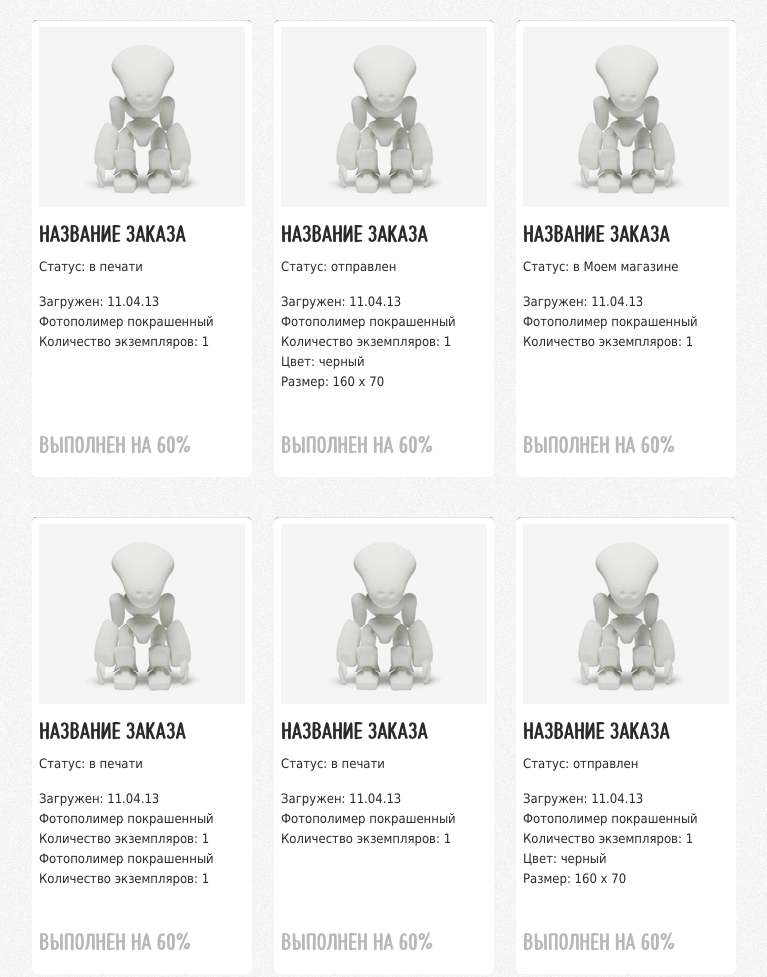
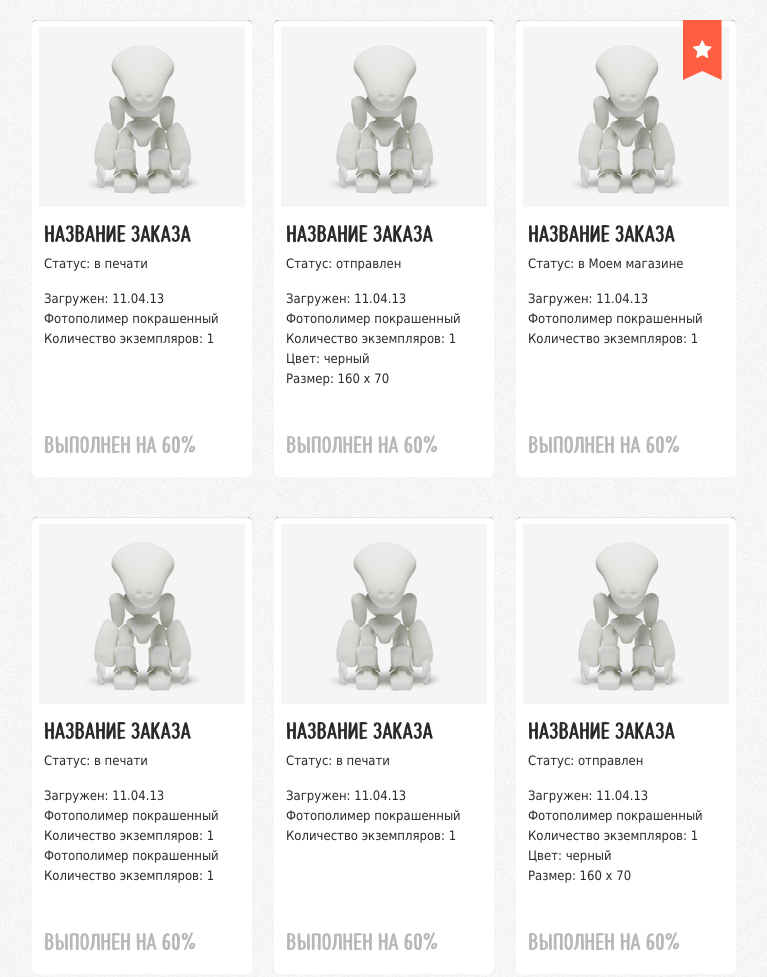
Before and after one commit to Coffalmer/ordersExample, a website: page app/index.html in a window 1280 px wide. Shown: the top 977 px of the page, without its empty margins (256-1023 px from the left). Drawn offline with Linux system fonts and the light colour scheme; files whose address does not match are found by name.

Commit message:
create clip-path favorite icon

```diff
--- a/app/index.html
+++ b/app/index.html
@@ -5,6 +5,7 @@
     <meta name="viewport" content="width=device-width, initial-scale=1.0">
     <meta http-equiv="X-UA-Compatible" content="ie=edge">
     <link rel="stylesheet" href="css/main.css">
+    <link href="https://maxcdn.bootstrapcdn.com/font-awesome/4.7.0/css/font-awesome.min.css" rel="stylesheet" integrity="sha384-wvfXpqpZZVQGK6TAh5PVlGOfQNHSoD2xbE+QkPxCAFlNEevoEH3Sl0sibVcOQVnN" crossorigin="anonymous">
     <title>Orders Examples</title>
 </head>
 <body>
@@ -35,6 +36,7 @@
             <a href="#"><span>Выполнен на 60%</span></a>
         </div>
         <div class="content__order">
+            <i class="fa fa-star" aria-hidden="true"></i>
             <div class="content__order-about">
                 <img src="img/orderImage.png" alt="order">
                 <h2>Название заказа</h2>
--- a/app/sass/_content.sass
+++ b/app/sass/_content.sass
@@ -26,8 +26,21 @@
             text-transform: uppercase
             font-family: "Prototypster"
             font-size: 24px
+            margin: 0 5px
             color: $colorInactive
             text-align: left
+
+        i
+            position: absolute
+            margin-left: 160px
+            margin-top: -7px
+            font-size: 20px
+            padding: 20px 10px
+            color: white
+            background-color: $colorActive
+            -webkit-clip-path: polygon(100% 0, 100% 100%, 50% 85%, 0 100%, 0 0)
+            clip-path: polygon(100% 0, 100% 100%, 50% 85%, 0 100%, 0 0)
+
 
         &-about
 
@@ -38,7 +51,7 @@
 
             h2
                 font-family: "Prototypster"
-                margin: 10px 0px
+                margin: 10px 5px
                 font-weight: normal
                 font-style: normal
                 text-transform: uppercase
@@ -47,16 +60,14 @@
                 font-family: "Tahoma"
                 font-weight: 400
                 font-size: 13px
+                margin: auto 5px
                 margin-bottom: 20px
 
             p
                 font-family: "Tahoma"
                 font-weight: 400
                 font-size: 13px
-                margin: 5px 0
-
-
-        &-favorite
+                margin: 5px
 
 
     &__order:hover
@@ -65,16 +76,12 @@
         padding: 3px 3px 16px 3px
         box-shadow: none
 
-    &__order:hover a
-        text-align: center
-
     &__order:hover span
         display: none
 
     &__order:hover a:before
         content: "+ Добавить в магазин"
         color: $colorActive
-        position: relative
 
     &__order:hover a:hover:before
         text-decoration: underline
```
Also changed, not shown: app/css/main.css, app/css/main.min.css.
